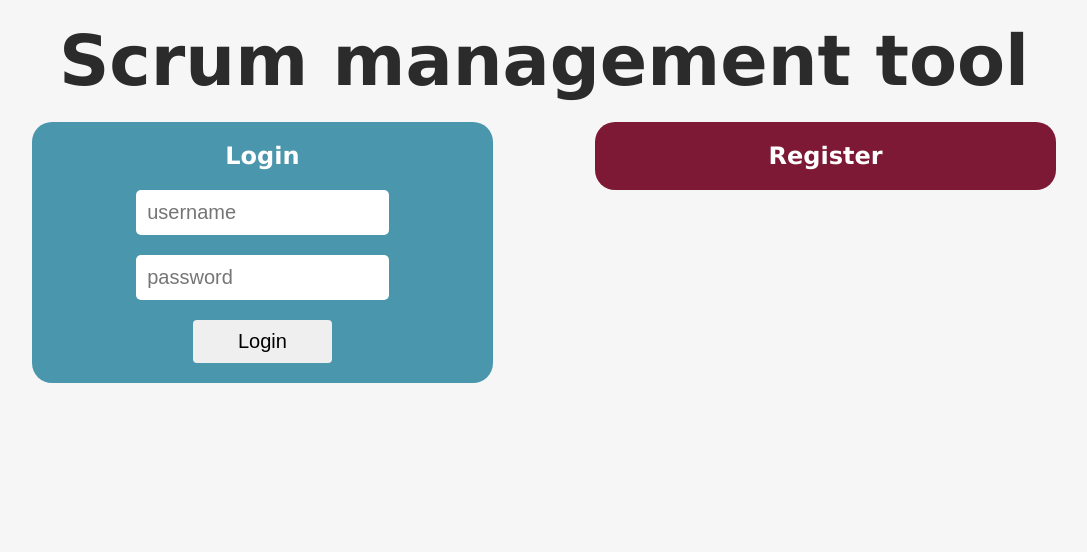
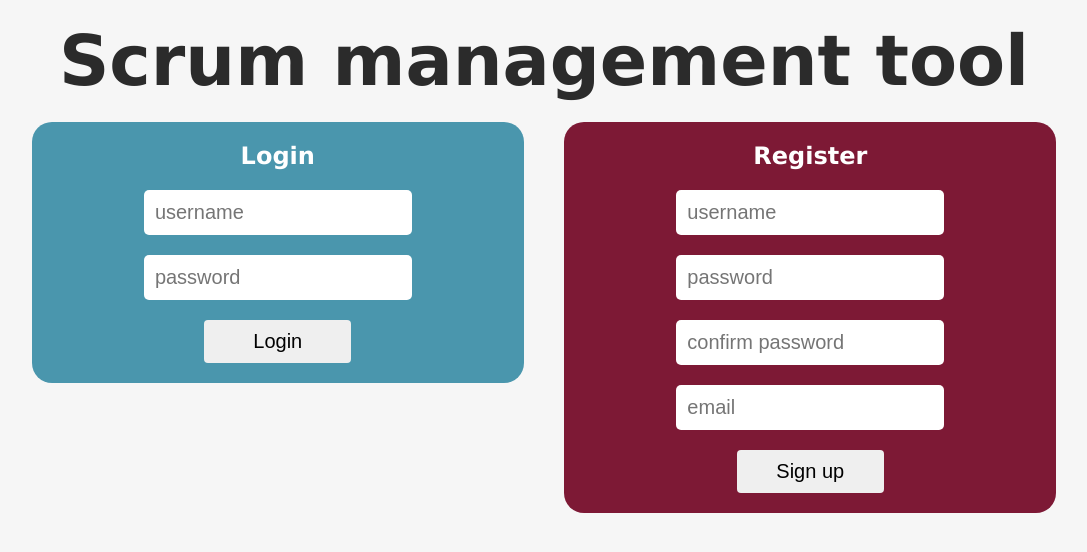
Before and after one commit to VINikolov/Scrum-Management-Tool, a React (Create React App) app in the folder react/: page / in a window 1280 px wide. Shown: the top 552 px of the page, without its empty margins (96-1183 px from the left). Built offline with nearby package versions, Linux system fonts and the light colour scheme.

Commit message:
Implementation of login and register forms.

```diff
--- a/react/src/components/App/LoginForm/LoginForm.css
+++ b/react/src/components/App/LoginForm/LoginForm.css
@@ -1,6 +1,6 @@
 .login-form {
     display: block;
-    width: 45%;
+    width: 48%;
     float: left;
     background-color: #4A96AD;
     border-radius: 20px;
--- a/react/src/components/App/RegisterForm/RegisterForm.css
+++ b/react/src/components/App/RegisterForm/RegisterForm.css
@@ -1,6 +1,6 @@
 .reg-form {
     display: block;
-    width: 45%;
+    width: 48%;
     float: right;
     background-color: #7D1935;
     border-radius: 20px;
--- a/react/src/components/App/RegisterForm/RegisterForm.js
+++ b/react/src/components/App/RegisterForm/RegisterForm.js
@@ -1,5 +1,7 @@
 import React, { Component } from 'react';
 import './RegisterForm.css'
+import InputField from '../InputField'
+import FormButton from '../FormButton'
 
 class RegisterForm extends Component {
     render() {
@@ -7,6 +9,14 @@ class RegisterForm extends Component {
             <div className="reg-form">
                 <div className="heading">
                     <h2>Register</h2>
+
+                    <form method="POST">
+                        <InputField fieldType="text" fieldPlaceholder="username"/>
+                        <InputField fieldType="password" fieldPlaceholder="password"/>
+                        <InputField fieldType="password" fieldPlaceholder="confirm password"/>
+                        <InputField fieldType="text" fieldPlaceholder="email"/>
+                        <FormButton buttonText="Sign up"/>
+                    </form>
                 </div>
 
             </div>
--- /dev/null
+++ b/react/src/components/ScrumBoard/ScrumBoard.css
@@ -0,0 +1,3 @@
+.content {
+
+}
```
Also changed, not shown: react/src/components/NavigationBar/NavigationBar.js (added, +8 -0 lines), react/src/components/ScrumBoard/ScrumBoard.js (added, +14 -0 lines), react/src/components/NavigationBar/NavigationBar.css (added).
